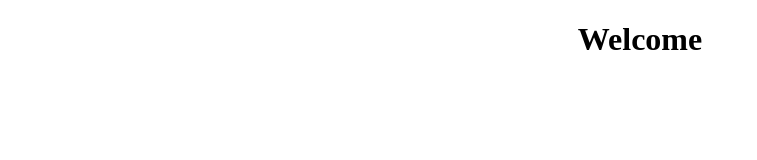
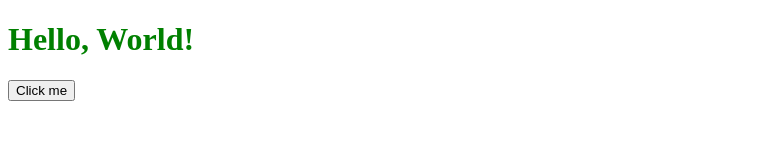
Before and after one commit to marge-f/marge-f, a plain HTML site: page index.html in a window 1280 px wide. Shown: the whole page, without its empty margins (0-757 px from the left). Drawn offline with Linux system fonts and the light colour scheme.

Commit message:
Update index.html
Test with Javascript

```diff
--- a/index.html
+++ b/index.html
@@ -1,10 +1,14 @@
 <!DOCTYPE html>
-<html lang="en">
-  <head>
-    <link href="styles.css" rel="stylesheet"/>
-    <meta charset="utf-8" />
-  </head>
-  <body>
-    <h1>Welcome</h1>
-  </body>
+<html>
+<head>
+  <style>
+    h1 {
+      color: green;
+    }
+  </style>
+</head>
+<body>
+  <h1>Hello, World!</h1>
+  <button onclick="alert('Button clicked!')">Click me</button>
+</body>
 </html>
```
